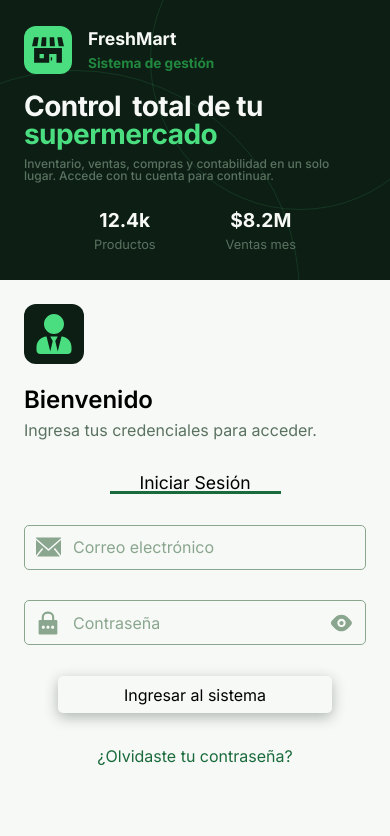
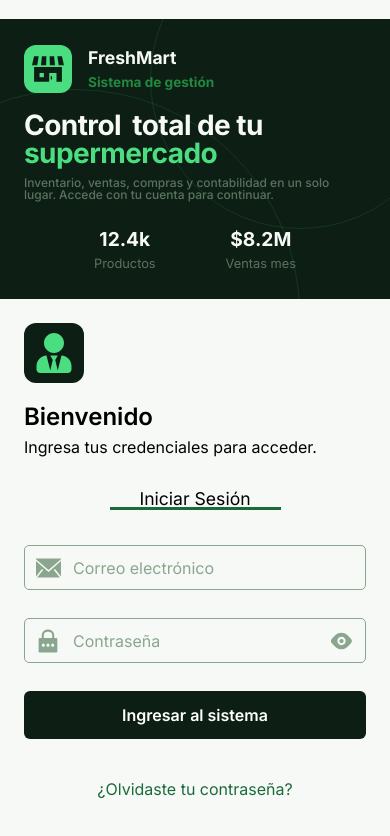
Before and after one commit to JuanPabloLeonF/frontend-supermarket-inventory, a React (Vite) app: page / in a window 390 px wide. Shown: the top 836 px of the page. Built offline with nearby package versions, Linux system fonts and the light colour scheme.

Commit message:
mejorando el responsive del login para adaptaciones en tamaños vericales de tablets y mobiles

```diff
--- a/src/index.css
+++ b/src/index.css
@@ -50,8 +50,6 @@
   -moz-osx-font-smoothing: grayscale;
 
   /* Tamaño de ancho y alto */
-  --max-width-dvw: 100dvw;
-  --max-height-dvh: 100dvh;
   --max-width: 1280px;
   --medium-width: 768px;
   --min-witdth: 365px;
@@ -75,10 +73,11 @@ html {
 
 body {
   /* Uso de viewport dinámico para móviles */
-  width: var(--max-width-dvw);
+  width: 100%;
   max-width: var(--max-width);
-  height: auto;
+  min-height: 100dvh;
   background-color: var(--surface);
+  margin: 0 auto;
   color: var(--color-text);
 }
 
@@ -112,8 +111,8 @@ a {
 
 /* Contenedor principal de React */
 #root {
-  width: inherit;
-  height: inherit;
+  width: 100%;
+  min-height: 100dvh;
   display: flex;
   flex-direction: column;
   align-items: center;
--- a/src/presentation/components/login/Login.css
+++ b/src/presentation/components/login/Login.css
@@ -1,18 +1,30 @@
 .main-login {
-    width: 800px;
-    height: 600px;
-    display: flex;
-    flex-direction: row;
-    justify-content: start;
-    align-items: start;
+  width: 90%;
+  max-width: 900px;
+  min-height: 570px;
+  display: flex;
+  flex-direction: row;
+  justify-content: center;
+  align-items: stretch;
+  box-shadow: 0 10px 25px rgba(0, 0, 0, 0.08);
+  border-radius: 12px;
+  overflow: hidden;
 }
 
-@media (width < 768px ) {
-    .main-login {
-        width: var(--max-width-dvw);
-        height: auto;
-        flex-direction: column;
-        justify-content: center;
-        align-items: center;
-    }
+@media (width < 768px) {
+  .main-login {
+    width: 100%;
+    min-height: auto;
+    flex-direction: column;
+    box-shadow: none;
+    border-radius: 0;
+  }
 }
+
+@media (height < 600px) and (orientation: landscape) {
+  .main-login {
+    min-height: auto;
+    height: auto;
+    margin: 1.5rem 0;
+  }
+}
--- a/src/presentation/components/login/section-formulary/SectionFormularyLogin.css
+++ b/src/presentation/components/login/section-formulary/SectionFormularyLogin.css
@@ -1,18 +1,19 @@
 .info-formulary-login {
   background-color: var(--surface);
   width: 60%;
-  height: 100%;
+  display: flex;
+  flex-direction: column;
+  justify-content: space-between;
   padding: 1.5rem;
+  gap: 1.5rem;
 }
 
 .info-formulary-login__header {
   width: 100%;
-  height: 35%;
   display: flex;
   flex-direction: column;
-  align-items: start;
-  justify-content: space-between;
-  color: var(--text-muted);
+  align-items: flex-start;
+  gap: 1rem;
 }
 
 .info-formulary-login__logo-wrapper {
@@ -67,16 +68,13 @@
 
 .formulary-login {
   width: 100%;
-  height: 55%;
 }
 
 .formulary-login > form {
   width: 100%;
-  height: 100%;
   display: flex;
   flex-direction: column;
-  align-items: center;
-  justify-content: space-evenly;
+  gap: 1.75rem;
 }
 
 .formulary-login form label {
@@ -163,20 +161,19 @@
 }
 
 .formulary-login > form > button {
-  background-color: transparent;
+  background-color: var(--green-deep);
+  color: var(--white);
   border: none;
-  border-radius: 5px;
-  box-shadow: 0 4px 14px var(--overlay-dark);
-  width: 80%;
-  height: 15%;
+  border-radius: 6px;
+  width: 100%;
+  padding: 0.75rem;
+  font-weight: 600;
   cursor: pointer;
-  transition:
-    box-shadow 0.25s ease,
-    color 0.25s ease;
+  transition: background-color 0.25s ease;
 }
 
 .formulary-login > form > button:hover {
-  color: var(--green-mid);
+  background-color: var(--green-light);
 }
 
 .info-formulary-login_footer {
@@ -200,6 +197,7 @@
   .info-formulary-login {
     width: 100%;
     height: auto;
+    gap: 2rem;
   }
 
   .info-formulary-login__header {
@@ -208,6 +206,25 @@
 
   .formulary-login {
     width: 100%;
-    height: 250px;
+    height: 200px;
   }
 }
+
+@media (height < 600px) and (orientation: landscape) {
+  .info-formulary-login {
+    padding: 1rem;
+    gap: 2rem;
+  }
+
+  .info-formulary-login__header {
+    gap: 0.7rem;
+  }
+
+  .formulary-login > form {
+    gap: 2rem;
+  }
+
+  .input-container {
+    height: 38px;
+  }
+}
--- a/src/presentation/components/login/section-info/SectionInfo.css
+++ b/src/presentation/components/login/section-info/SectionInfo.css
@@ -2,7 +2,7 @@
   position: relative;
   background-color: var(--green-deep);
   width: 40%;
-  height: 100%;
+  min-height: 100%;
   display: flex;
   flex-direction: column;
   align-items: center;
@@ -198,3 +198,23 @@
     order: 3;
   }
 }
+
+@media (height < 600px) and (orientation: landscape) {
+  .info-panel {
+    padding: 1rem;
+  }
+
+  .info-panel__heading {
+    font-size: 1.5rem;
+    line-height: 1.2;
+  }
+
+  .info-panel__description {
+    font-size: 0.8rem;
+    line-height: 1.3;
+  }
+
+  .info-panel__footer {
+    padding-top: 0.5rem;
+  }
+}
--- a/src/presentation/templates/container-main/ContainerMain.css
+++ b/src/presentation/templates/container-main/ContainerMain.css
@@ -1,20 +1,8 @@
 .container-main {
-  width: var(--max-width);
-  height: var(--max-height-dvh);
-  background-color: aquamarine;
+  width: 100%;
+  min-height: 100dvh;
   display: flex;
   flex-direction: column;
   align-items: center;
   justify-content: center;
 }
-
-@media (width < 768px) {
-  .container-main {
-    width: var(--max-width-dvw);
-    height: auto;
-    display: flex;
-    flex-direction: column;
-    align-items: center;
-    justify-content: center;
-  }
-}
```
